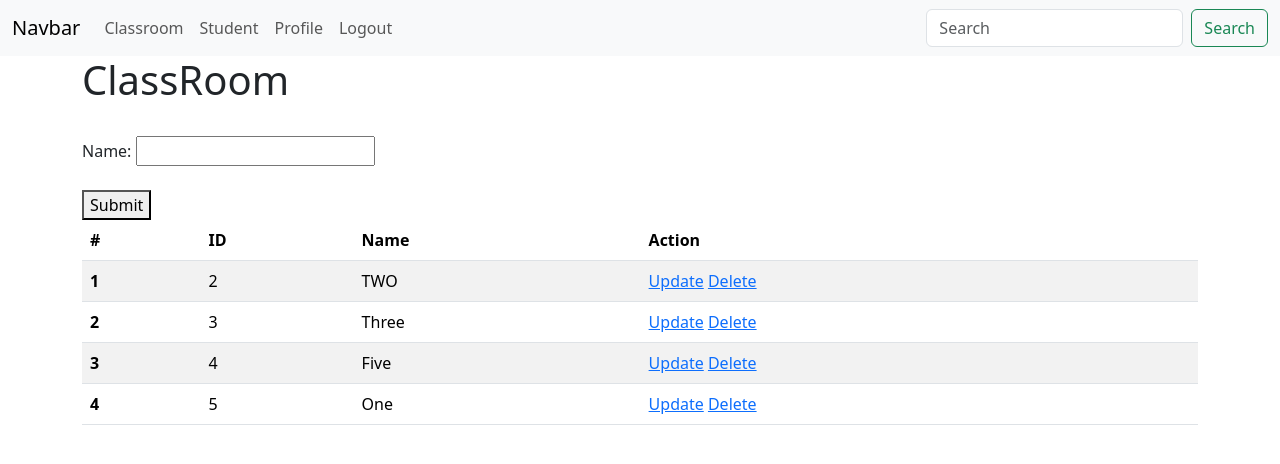
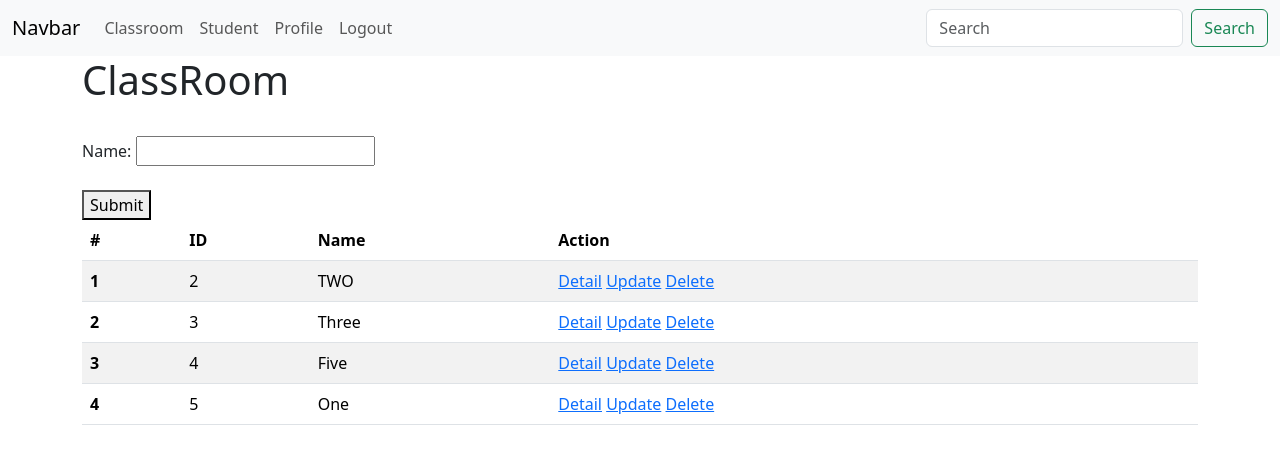
Before and after one commit to pnabiniw/dec-2023-12-00-django-learning, a Django app: page /classbased/classroom/ in a window 1280 px wide. Shown: the top 464 px of the page. Run offline with Django 5.2, Linux system fonts and the light colour scheme; data comes from the database, SQL or seed files in the repository; both versions use the stored data as it was after the commit; some libraries are stand-ins or nearby versions.

```diff
--- a/classbased/templates/classbased/base.html
+++ b/classbased/templates/classbased/base.html
@@ -8,6 +8,8 @@
     <script src="https://cdn.jsdelivr.net/npm/bootstrap@5.3.2/dist/js/bootstrap.bundle.min.js"
             integrity="sha384-C6RzsynM9kWDrMNeT87bh95OGNyZPhcTNXj1NW7RuBCsyN/o0jlpcV8Qyq46cDfL"
             crossorigin="anonymous"></script>
+    <script src="https://ajax.googleapis.com/ajax/libs/jquery/3.7.1/jquery.min.js"></script>
+  <script src="https://maxcdn.bootstrapcdn.com/bootstrap/3.4.1/js/bootstrap.min.js"></script>
 </head>
 <body>
 <nav class="navbar navbar-expand-lg bg-body-tertiary">
--- a/classbased/templates/classbased/classroom.html
+++ b/classbased/templates/classbased/classroom.html
@@ -6,11 +6,12 @@
     <form method="post" action="{% url 'classbased_classroom' %}">
         {% csrf_token %}
         {{ form }}<br>
-        <button type="submit">Submit</button><br>
+        <button type="submit">Submit</button>
+        <br>
     </form>
     <table class="table table-striped">
         <thead>
-    <tr>
+        <tr class="well well-sm">
             <th scope="col">#</th>
             <th scope="col">ID</th>
             <th scope="col">Name</th>
@@ -24,6 +25,7 @@
                 <td>{{ classroom.id }}</td>
                 <td>{{ classroom.name }}</td>
                 <td>
+                    <a href="{% url 'classbased_classroom_detail' classroom.id %}">Detail</a>
                     <a href="{% url 'classbased_classroom_update' classroom.id %}">Update</a>
                     <a href="{% url 'classbased_classroom_delete' classroom.id %}">Delete</a>
                 </td>
--- a/classbased/urls.py
+++ b/classbased/urls.py
@@ -1,11 +1,12 @@
 from django.urls import path
-from .views import HomeView, ClassRoomView, ClassRoomUpdateView, ClassRoomDeleteView
+from .views import HomeView, ClassRoomView, ClassRoomUpdateView, ClassRoomDeleteView, ClassRoomDetailView
 
 
 urlpatterns = [
     path('classroom/', ClassRoomView.as_view(), name="classbased_classroom"),
     path('classroom-update/<int:pk>/', ClassRoomUpdateView.as_view(), name="classbased_classroom_update"),
     path('classroom-delete/<int:pk>/', ClassRoomDeleteView.as_view(), name="classbased_classroom_delete"),
+    path('classroom-detail/<int:pk>/', ClassRoomDetailView.as_view(), name="classbased_classroom_detail"),
     path('', HomeView.as_view(), name='classbased_home')
 ]
 
--- a/classbased/views.py
+++ b/classbased/views.py
@@ -1,5 +1,5 @@
 from django.urls import reverse_lazy
-from django.views.generic import TemplateView, ListView, CreateView, UpdateView, DeleteView
+from django.views.generic import TemplateView, ListView, CreateView, UpdateView, DeleteView, DetailView
 from crud.models import ClassRoom
 from .forms import ClassRoomModelForm
 
@@ -37,3 +37,9 @@ class ClassRoomDeleteView(DeleteView):
     template_name = "classbased/classroom_delete.html"
     queryset = ClassRoom.objects.all()
     success_url = reverse_lazy('classbased_classroom')
+
+
+class ClassRoomDetailView(DetailView):
+    template_name = "classbased/classroom_detail.html"
+    queryset = ClassRoom.objects.all()
+    context_object_name = "classroom"
--- a/notes/days.txt
+++ b/notes/days.txt
@@ -9,3 +9,4 @@
 18. Profile Create and Update (Jan 23)
 19. Login and Signup (Jan 24)
 20.
+26. StudentProfileDetail View (Feb 2)
```
Also changed, not shown: classbased/templates/classbased/classroom_detail.html (added, +7 -0 lines), db.sqlite3. Lines whose indentation alone changed are shown as unchanged.
